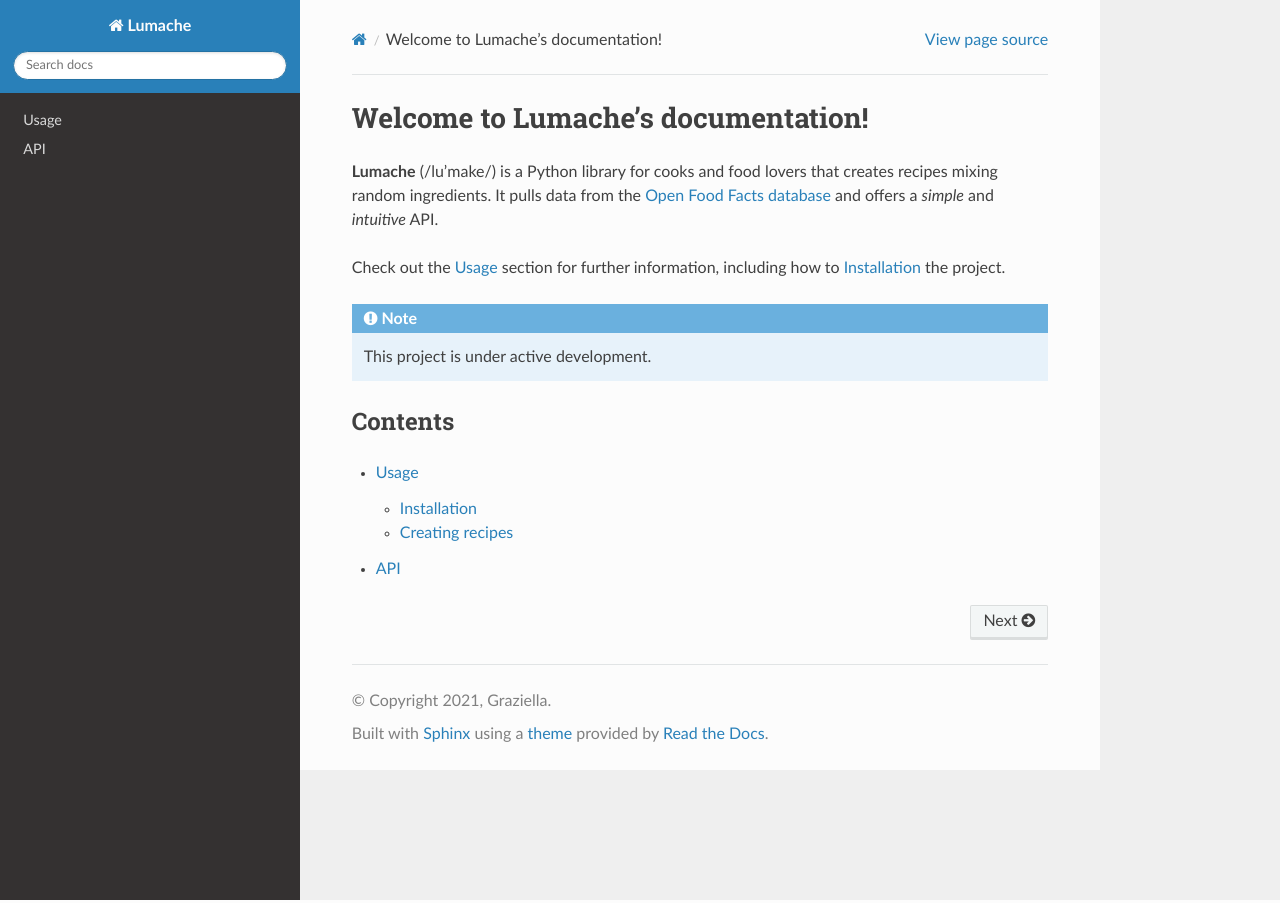
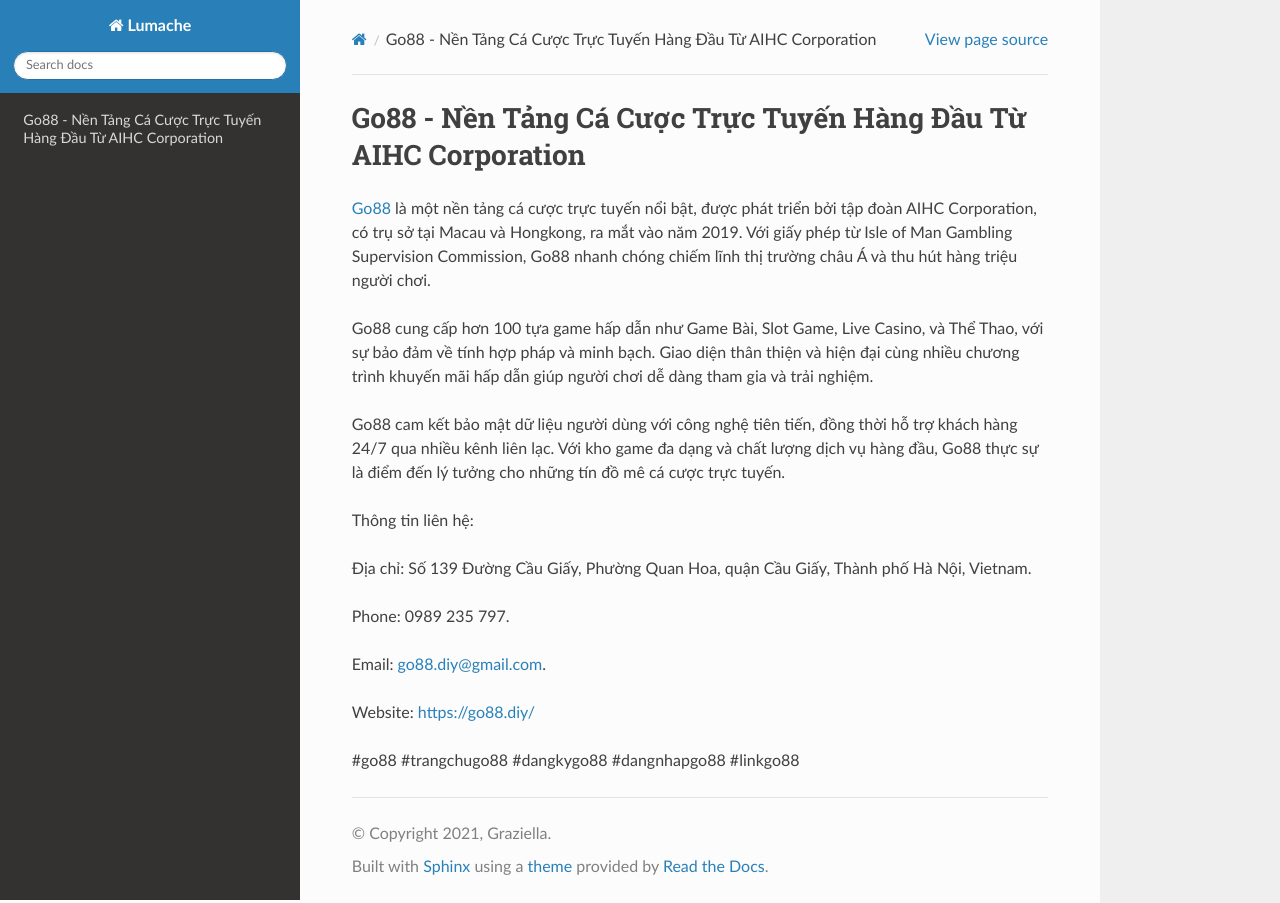
Before and after one commit to JonsCalicut123/go88diy, a Sphinx documentation site: the page built from docs/source/index.rst, in a window 1280 px wide. Built offline with Sphinx 7.4.7 and the Read the Docs theme 3.1.0, drawn with Linux system fonts in a browser that asks for light colours.

Commit message:
Update index.rst

```diff
--- a/docs/source/index.rst
+++ b/docs/source/index.rst
@@ -1,22 +1,20 @@
-Welcome to Lumache's documentation!
+Go88 - Nền Tảng Cá Cược Trực Tuyến Hàng Đầu Từ AIHC Corporation
 ===================================
 
-**Lumache** (/lu'make/) is a Python library for cooks and food lovers
-that creates recipes mixing random ingredients.
-It pulls data from the `Open Food Facts database <https://world.openfoodfacts.org/>`_
-and offers a *simple* and *intuitive* API.
+`Go88 <https://go88.diy/>`_ là một nền tảng cá cược trực tuyến nổi bật, được phát triển bởi tập đoàn AIHC Corporation, có trụ sở tại Macau và Hongkong, ra mắt vào năm 2019. Với giấy phép từ Isle of Man Gambling Supervision Commission, Go88 nhanh chóng chiếm lĩnh thị trường châu Á và thu hút hàng triệu người chơi.
 
-Check out the :doc:`usage` section for further information, including
-how to :ref:`installation` the project.
+Go88 cung cấp hơn 100 tựa game hấp dẫn như Game Bài, Slot Game, Live Casino, và Thể Thao, với sự bảo đảm về tính hợp pháp và minh bạch. Giao diện thân thiện và hiện đại cùng nhiều chương trình khuyến mãi hấp dẫn giúp người chơi dễ dàng tham gia và trải nghiệm.
 
-.. note::
+Go88 cam kết bảo mật dữ liệu người dùng với công nghệ tiên tiến, đồng thời hỗ trợ khách hàng 24/7 qua nhiều kênh liên lạc. Với kho game đa dạng và chất lượng dịch vụ hàng đầu, Go88 thực sự là điểm đến lý tưởng cho những tín đồ mê cá cược trực tuyến.
 
-   This project is under active development.
+Thông tin liên hệ:
 
-Contents
---------
+Địa chỉ: Số 139 Đường Cầu Giấy, Phường Quan Hoa, quận Cầu Giấy,  Thành phố Hà Nội, Vietnam.
 
-.. toctree::
+Phone: 0989 235 797.
 
-   usage
-   api
+Email: go88.diy@gmail.com.
+
+Website: https://go88.diy/
+
+#go88 #trangchugo88 #dangkygo88 #dangnhapgo88 #linkgo88
```
